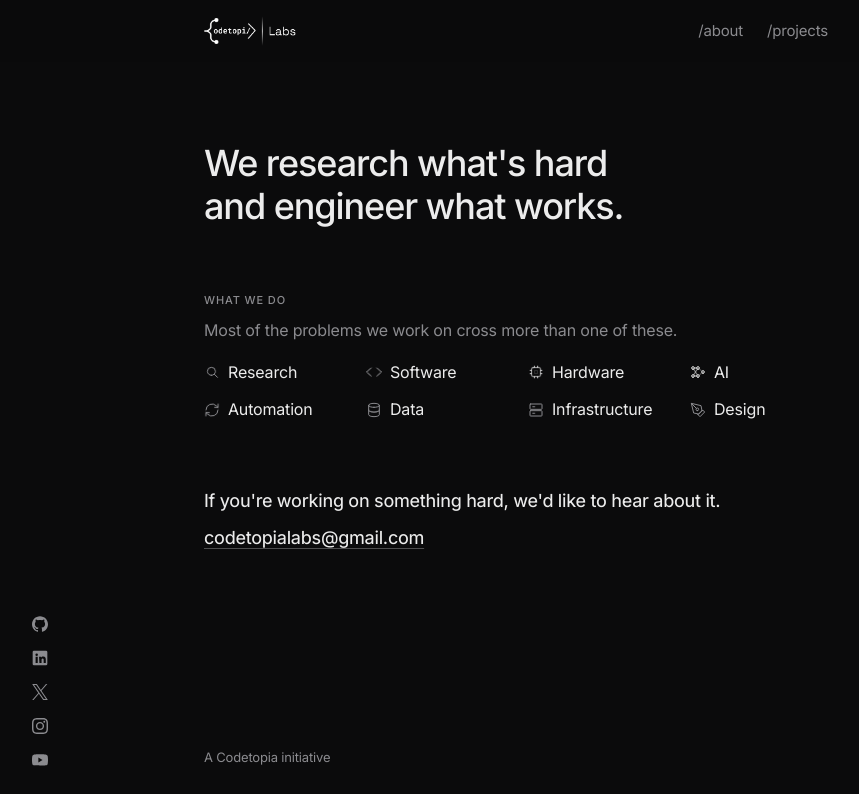
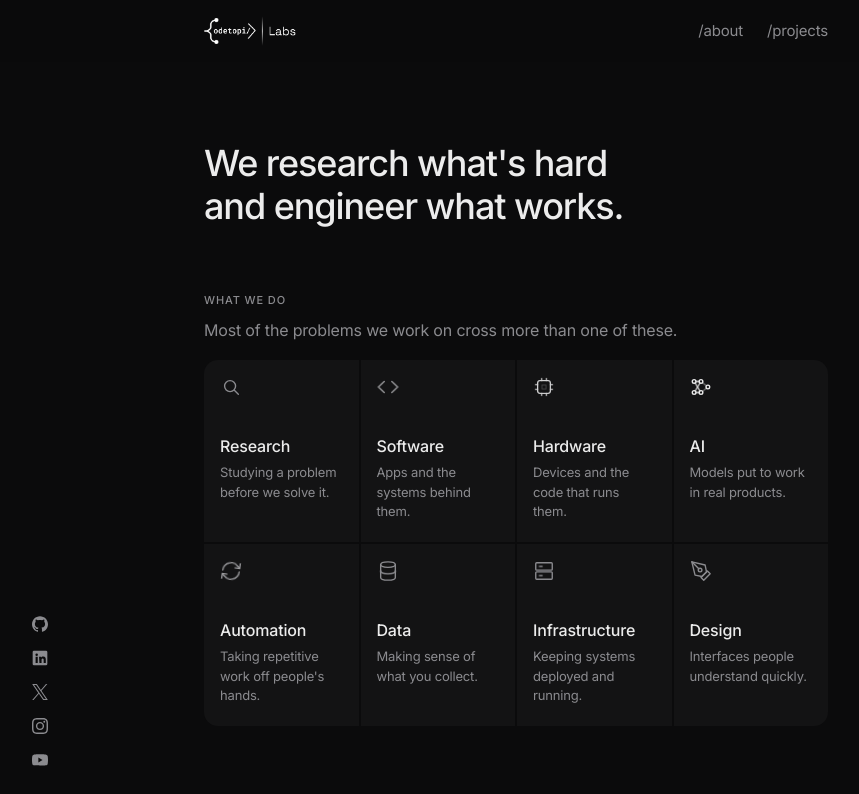
Before and after one commit to codetopialabs/labs, a React (Vite) app: page / in a window 1280 px wide. Shown: the top 794 px of the page, without its empty margins (124-983 px from the left). Built offline with nearby package versions, Linux system fonts and the light colour scheme.

Commit message:
What we do as cards around the animated icons
- Eight quiet tiles on one surface, each with its animated icon, name and
  one plain line
- Icons keep their looping motion, glint and ripple

```diff
--- a/src/App.css
+++ b/src/App.css
@@ -314,6 +314,45 @@
   .fields {
     grid-template-columns: repeat(2, 1fr);
   }
+}
+
+/* Cards: eight tiles on one rounded surface. The hairline gaps are the page
+   background showing through, not drawn lines. */
+.fields.cards {
+  gap: 2px;
+  border-radius: 14px;
+  overflow: hidden;
+}
+
+.fields.cards li {
+  display: flex;
+  flex-direction: column;
+  align-items: flex-start;
+  gap: 0;
+  padding: 1rem 1rem 1.25rem;
+  background: color-mix(in srgb, var(--text) 3.5%, var(--bg));
+  transition: background-color 0.4s var(--ease);
+}
+
+.fields.cards li:hover {
+  background: color-mix(in srgb, var(--text) 6%, var(--bg));
+}
+
+.fields.cards .field-icon {
+  width: 1.375rem;
+  height: 1.375rem;
+}
+
+.card-name {
+  margin-top: 2.25rem;
+  font-weight: 500;
+}
+
+.card-line {
+  margin-top: 0.25rem;
+  font-size: 0.8125rem;
+  line-height: 1.5;
+  color: var(--text-muted);
 }
 
 /* How we work: three steps side by side, stacked on phones. */
--- a/src/components/FieldGrid.tsx
+++ b/src/components/FieldGrid.tsx
@@ -1,17 +1,19 @@
 import { fields } from '../data/areas'
 import { FieldIcon } from './FieldIcon'
 
-// Every field icon runs its own motion on a loop, each starting a little
-// after the one before so the grid ripples rather than moving in unison.
+// What we do as eight cards on one surface. Every icon runs its own motion
+// on a loop, each starting a little after the one before so the light
+// ripples across the cards rather than everything moving at once.
 const STAGGER_S = 0.45
 
 export function FieldGrid() {
   return (
-    <ul className="fields">
+    <ul className="fields cards">
       {fields.map((field, i) => (
         <li key={field.name} style={{ '--stagger': `${i * STAGGER_S}s` } as React.CSSProperties}>
           <FieldIcon field={field.icon} />
-          {field.name}
+          <h3 className="card-name">{field.name}</h3>
+          <p className="card-line">{field.line}</p>
         </li>
       ))}
     </ul>
--- a/src/data/areas.ts
+++ b/src/data/areas.ts
@@ -4,15 +4,15 @@ import type { Field } from '../components/FieldIcon'
 // fields, not tools, so it reads as open-ended rather than a fixed menu.
 export const scope = 'Most of the problems we work on cross more than one of these.'
 
-export const fields: { name: string; icon: Field }[] = [
-  { name: 'Research', icon: 'research' },
-  { name: 'Software', icon: 'software' },
-  { name: 'Hardware', icon: 'hardware' },
-  { name: 'AI', icon: 'ai' },
-  { name: 'Automation', icon: 'automation' },
-  { name: 'Data', icon: 'data' },
-  { name: 'Infrastructure', icon: 'infrastructure' },
-  { name: 'Design', icon: 'design' },
+export const fields: { name: string; line: string; icon: Field }[] = [
+  { name: 'Research', line: 'Studying a problem before we solve it.', icon: 'research' },
+  { name: 'Software', line: 'Apps and the systems behind them.', icon: 'software' },
+  { name: 'Hardware', line: 'Devices and the code that runs them.', icon: 'hardware' },
+  { name: 'AI', line: 'Models put to work in real products.', icon: 'ai' },
+  { name: 'Automation', line: "Taking repetitive work off people's hands.", icon: 'automation' },
+  { name: 'Data', line: 'Making sense of what you collect.', icon: 'data' },
+  { name: 'Infrastructure', line: 'Keeping systems deployed and running.', icon: 'infrastructure' },
+  { name: 'Design', line: 'Interfaces people understand quickly.', icon: 'design' },
 ]
 
 // How a piece of work moves through the lab, shown under the fields.
```
